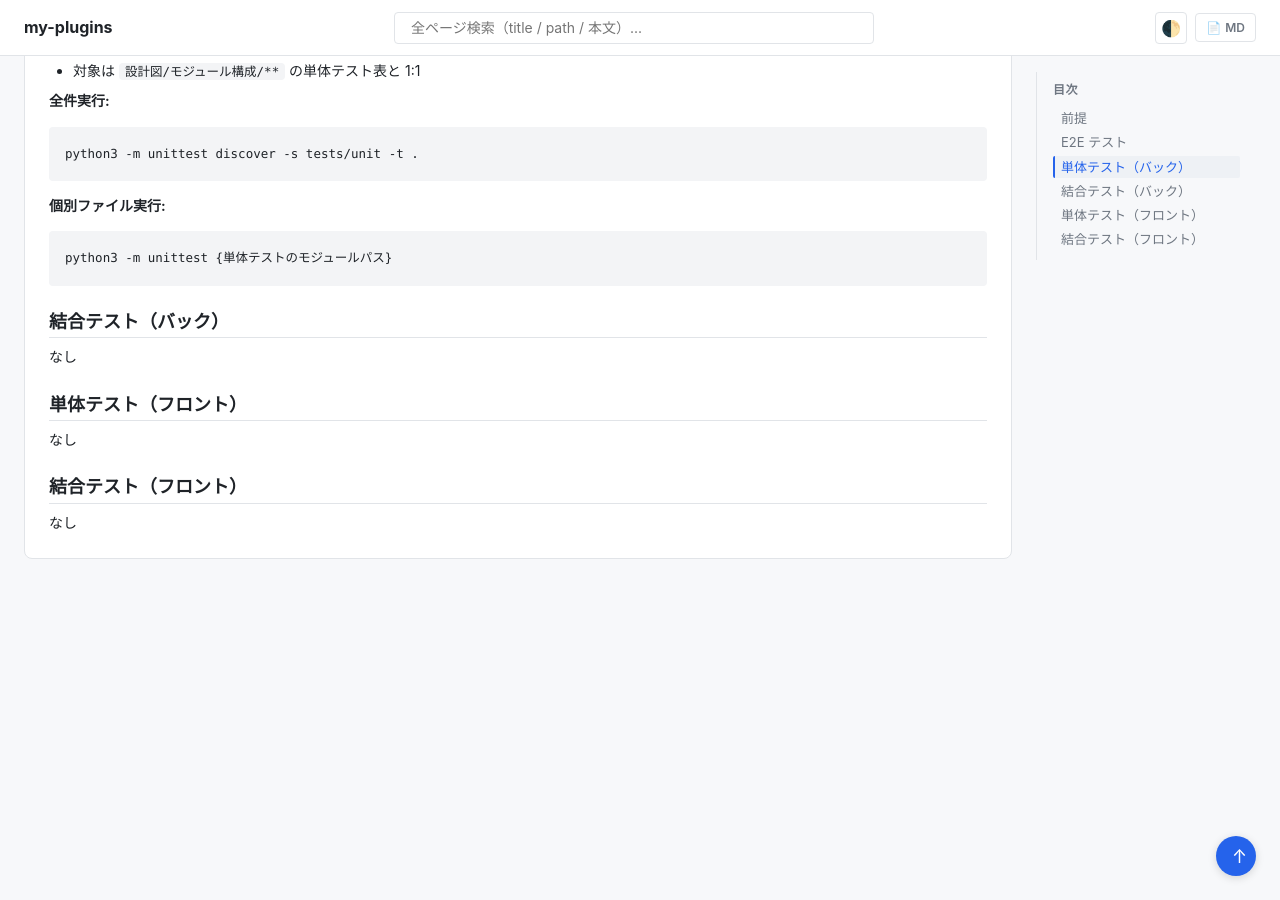
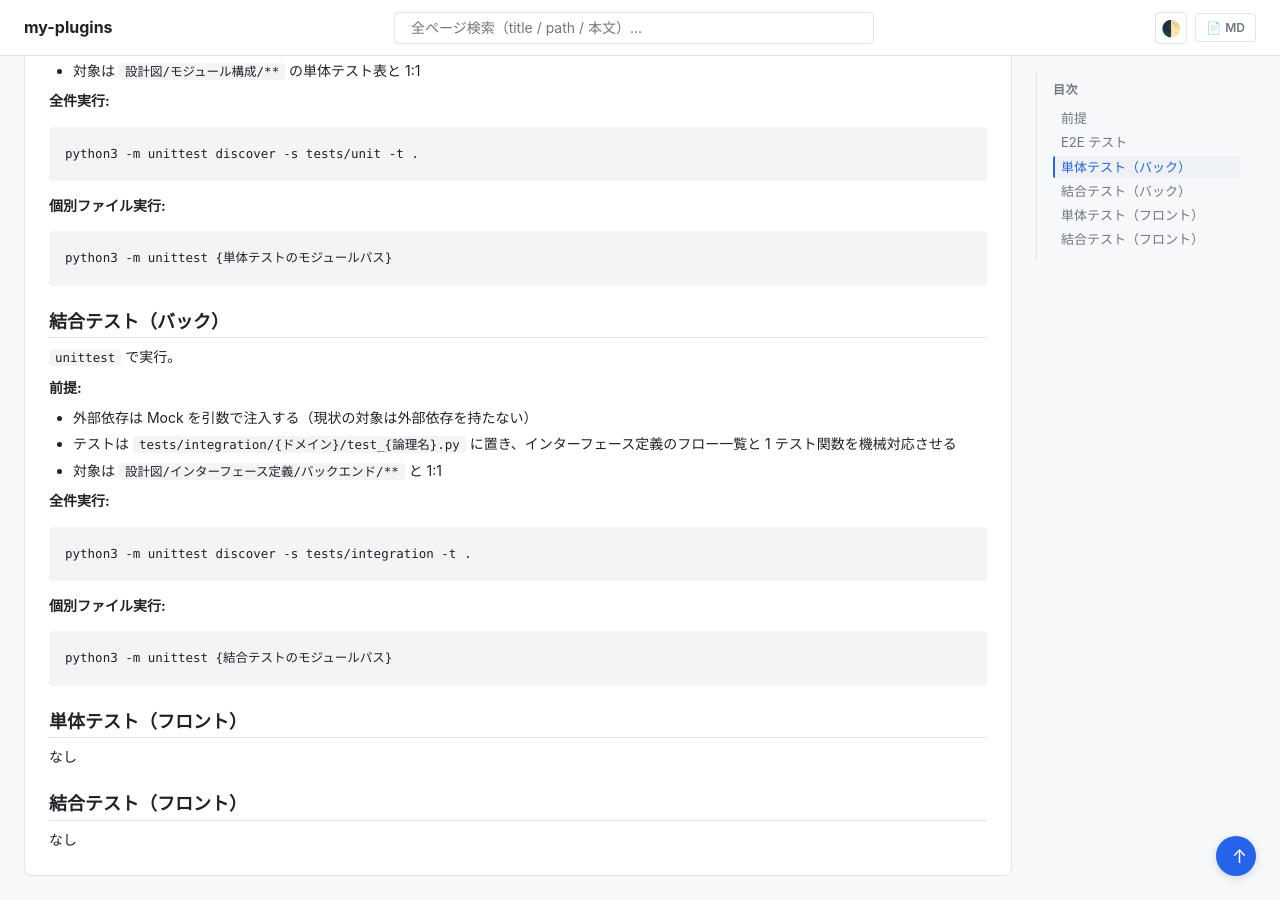
Before and after one commit to shuhei1101/ai-monitor-e2e, a Jekyll site: the page built from docs/wiki/テスト/テスト実行方法.md, in a window 1280 px wide and 900 px high, scrolled down 800 px. Built offline with Jekyll 4.4.1, drawn with Linux system fonts in a browser that asks for light colours; our own code applies the rules of GitHub Pages for plain Markdown files.

Commit message:
docs: 結合テスト（バック）の置き場と実行コマンドを追記

````diff
--- a/docs/wiki/テスト/テスト実行方法.md
+++ b/docs/wiki/テスト/テスト実行方法.md
@@ -52,7 +52,25 @@ python3 -m unittest {単体テストのモジュールパス}
 
 ## 結合テスト（バック）
 
-なし
+`unittest` で実行。
+
+**前提:**
+
+- 外部依存は Mock を引数で注入する（現状の対象は外部依存を持たない）
+- テストは `tests/integration/{ドメイン}/test_{論理名}.py` に置き、インターフェース定義のフロー一覧と 1 テスト関数を機械対応させる
+- 対象は `設計図/インターフェース定義/バックエンド/**` と 1:1
+
+**全件実行:**
+
+```bash
+python3 -m unittest discover -s tests/integration -t .
+```
+
+**個別ファイル実行:**
+
+```bash
+python3 -m unittest {結合テストのモジュールパス}
+```
 
 ## 単体テスト（フロント）
 
````
